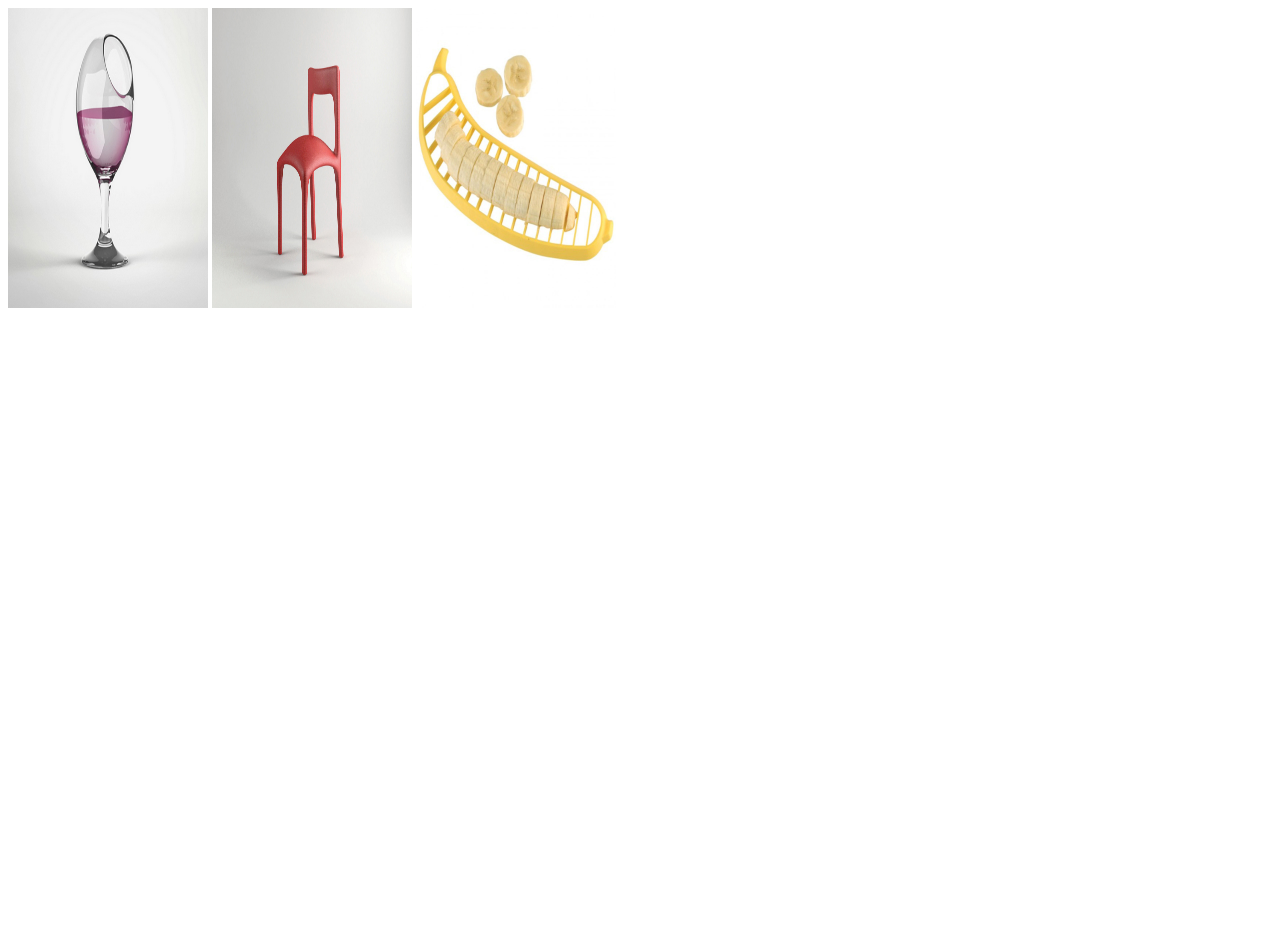
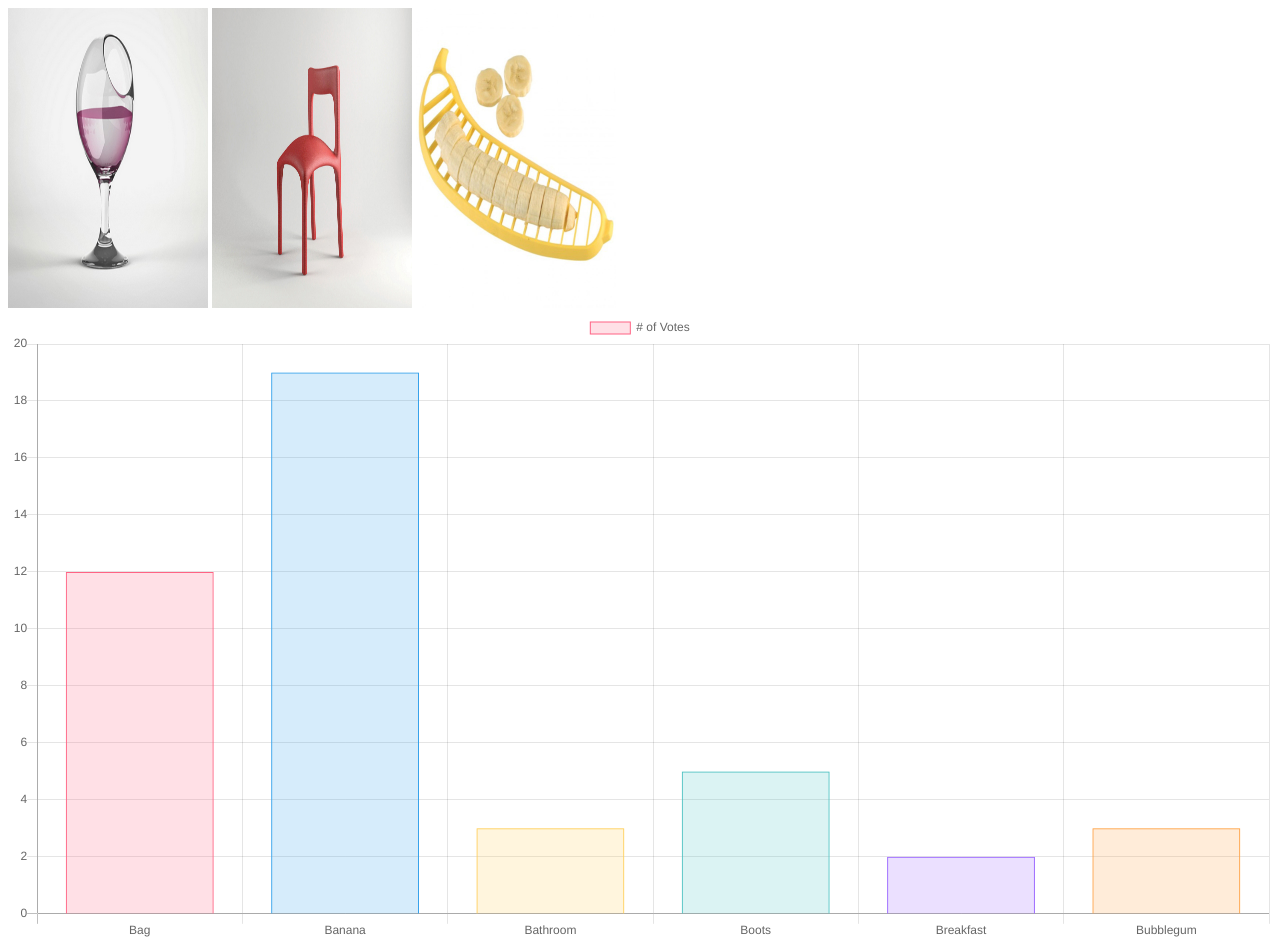
Before and after one commit to jpchato/bus-mall, a plain HTML site: page index.html in a window 1280 px wide. Before the commit the page ends 800 px from the top, so only its background shows below. Drawn offline with nearby package versions, Linux system fonts and the light colour scheme.

Commit message:
I got a chart to show up

```diff
--- a/app.js
+++ b/app.js
@@ -11,6 +11,7 @@ var renderedImage3 = null;
 var imageIndex3 = null;
 var allBusMallImages = [];
 var totalClicks = 0;
+var myChart = null;
 
 
 function BusMallImage (name, imagePath) {
@@ -39,6 +40,26 @@ new BusMallImage('usb', './img/usb.gif');
 new BusMallImage('water-can', './img/water-can.jpg');
 new BusMallImage('wine-glass', './img/wine-glass.jpg');
 
+// ///TESTING GROUND BELOW DOESN'T WORK
+// function getRandomImage (image) {
+//   var randomIndex = Math.floor(Math.random() * allBusMallImages.length);
+//   var getRandomImage = image[randomIndex];
+
+//   while (
+//     getRandomImage.name === firstImage.alt ||
+//     getRandomImage.name === secondImage.alt ||
+//     getRandomImage.name === thirdImage.alt
+//   ){
+//     randomIndex = Math.floor(Math.random() * allBusMallImages.length);
+//     getRandomImage = image[randomIndex];
+//   }
+//   return getRandomImage;
+// }
+// ///TESTING GROUND ABOVE THIS DOESN'T WORK^^^^
+
+
+
+/// bELOW THIS WORKS
 function getRandomImage () {
   var randomIndex = Math.floor(Math.random() * allBusMallImages.length);
 
@@ -51,6 +72,7 @@ function getRandomImage () {
   }
   return randomIndex;
 }
+/// ^^^ THIS WORKS
 
 function handleImageClick (event) {
   var imageId = event.target.getAttribute('alt');
@@ -110,3 +132,53 @@ renderImages();
 // var createListItem = document.createElement('li');
 // createList.appendChild(createListItem);
 // createListItem.textContent = totalClicks;
+
+var canvas = document.getElementById('canvas');
+var ctx = canvas.getContext('2d');
+
+function formatChartLabels(arr) {
+  console.log(arr);
+  var labels = [];
+
+  for (var i = 0; i < arr.length; i++){
+    labels.push(arr[i].name);
+  }
+  return labels;
+}
+
+myChart = new Chart(ctx, {
+  type: 'bar',
+  data: {
+      labels: ['Bag', 'Banana', 'Bathroom', 'Boots', 'Breakfast', 'Bubblegum'],
+      datasets: [{
+          label: '# of Votes',
+          data: [12, 19, 3, 5, 2, 3],
+          backgroundColor: [
+              'rgba(255, 99, 132, 0.2)',
+              'rgba(54, 162, 235, 0.2)',
+              'rgba(255, 206, 86, 0.2)',
+              'rgba(75, 192, 192, 0.2)',
+              'rgba(153, 102, 255, 0.2)',
+              'rgba(255, 159, 64, 0.2)'
+          ],
+          borderColor: [
+              'rgba(255, 99, 132, 1)',
+              'rgba(54, 162, 235, 1)',
+              'rgba(255, 206, 86, 1)',
+              'rgba(75, 192, 192, 1)',
+              'rgba(153, 102, 255, 1)',
+              'rgba(255, 159, 64, 1)'
+          ],
+          borderWidth: 1
+      }]
+  },
+  options: {
+      scales: {
+          yAxes: [{
+              ticks: {
+                  beginAtZero: true
+              }
+          }]
+      }
+  }
+});
--- a/index.html
+++ b/index.html
@@ -15,6 +15,11 @@
     <img id="third-image" src="" alt="">
 
   </section>
+
+  <div>
+    <canvas id = "canvas"></canvas>
+
+  </div>
   <script src="app.js"></script>
 </body>
 </html>
```
